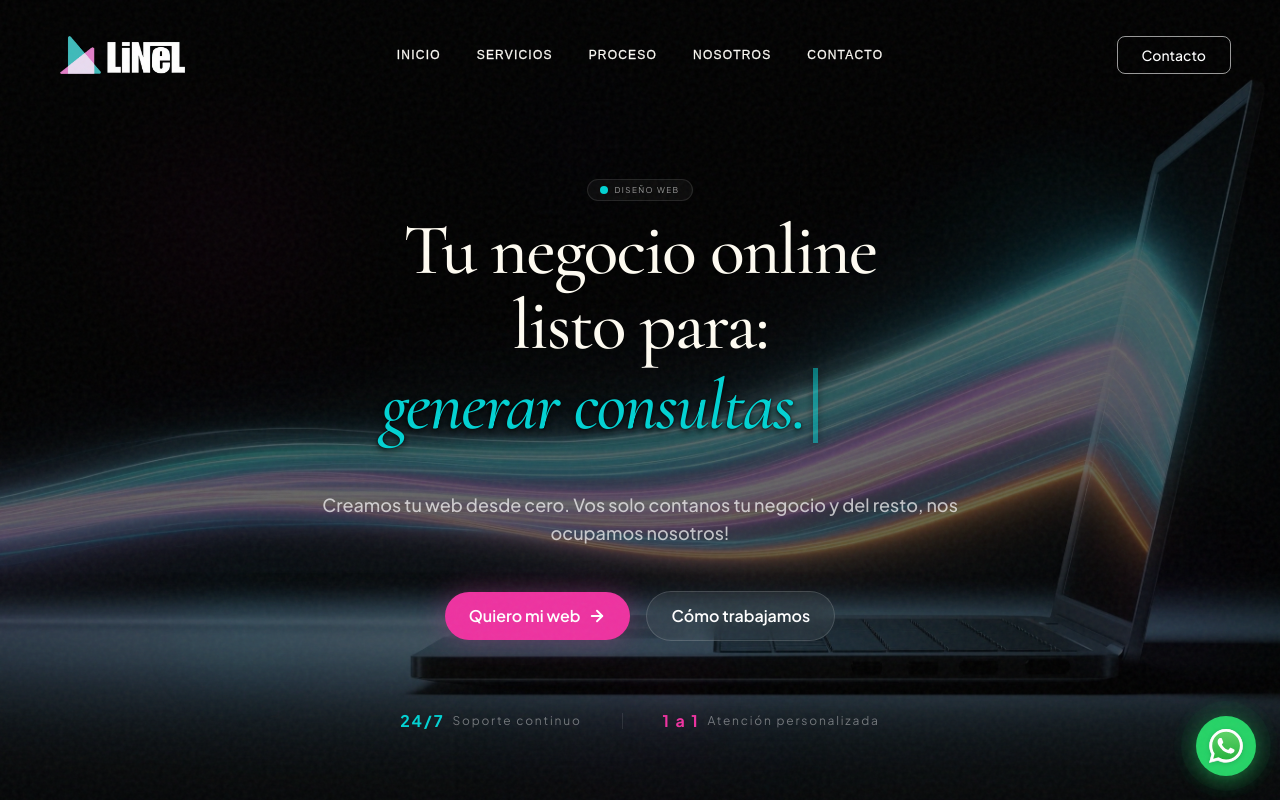
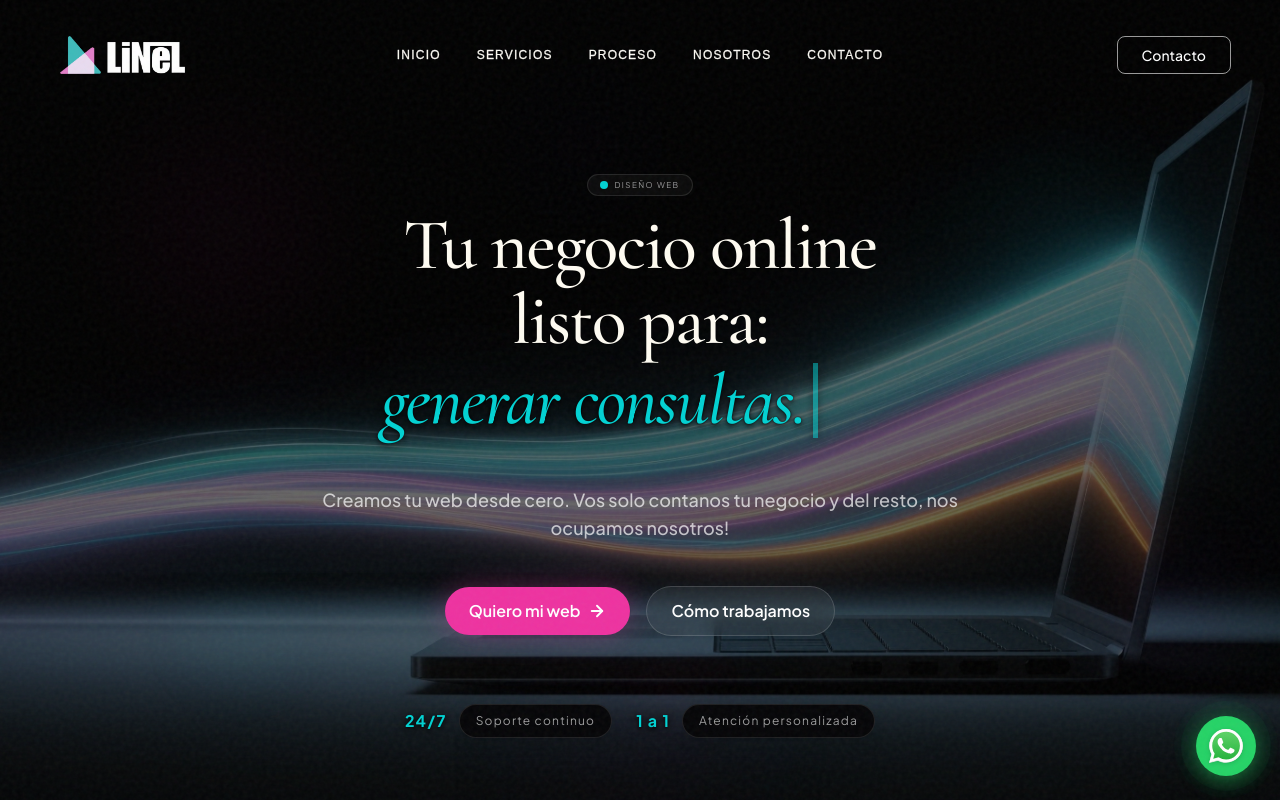
Before and after one commit to codigolionel/lienel-web, a React (Vite) app: page / in a window 1280 px wide. Shown: the top 800 px of the page. Built offline with nearby package versions, Linux system fonts and the light colour scheme; a web font is replaced by a local one.

Commit message:
shadow-27/7-y-1a1

```diff
--- a/src/components/Hero.tsx
+++ b/src/components/Hero.tsx
@@ -334,16 +334,15 @@ const Hero = () => {
                 {/* ─── Social Proof / Stats Strip ─── */}
                 <div
                     ref={statsRef}
-                    className="mt-10 md:mt-14 flex items-center justify-center gap-4 sm:gap-6 md:gap-10 font-sans text-white/40 text-[9px] sm:text-[10px] md:text-xs tracking-[0.15em] opacity-0"
+                    className="mt-10 md:mt-14 flex items-center justify-center gap-3 sm:gap-4 md:gap-6 font-sans text-white/60 text-[9px] sm:text-[10px] md:text-xs tracking-[0.10em] opacity-0"
                 >
-                    <div className="flex items-center gap-1.5 sm:gap-2">
-                        <span className="text-[#00D2D3] text-xs sm:text-sm md:text-base font-bold not-italic">24/7</span>
-                        <span>Soporte continuo</span>
+                    <div className="flex items-center gap-2 sm:gap-3">
+                        <span className="text-[#00D2D3] text-xs sm:text-sm md:text-base font-bold not-italic [text-shadow:0_2px_4px_rgba(0,0,0,1),0_0_12px_rgba(0,0,0,1)]">24/7</span>
+                        <span className="bg-[#050507] px-3 py-1.5 sm:px-4 sm:py-2 rounded-full border border-white/10 shadow-lg pt-[1px]">Soporte continuo</span>
                     </div>
-                    <div className="w-px h-4 bg-white/10 mx-1 sm:mx-0"></div>
-                    <div className="flex items-center gap-1.5 sm:gap-2">
-                        <span className="text-[#EE32A0] text-xs sm:text-sm md:text-base font-bold not-italic">1 a 1</span>
-                        <span>Atención personalizada</span>
+                    <div className="flex items-center gap-2 sm:gap-3">
+                        <span className="text-[#00D2D3] text-xs sm:text-sm md:text-base font-bold not-italic [text-shadow:0_2px_4px_rgba(0,0,0,1),0_0_12px_rgba(0,0,0,1)]">1 a 1</span>
+                        <span className="bg-[#050507] px-3 py-1.5 sm:px-4 sm:py-2 rounded-full border border-white/10 shadow-lg pt-[1px]">Atención personalizada</span>
                     </div>
                 </div>
             </div>
```
